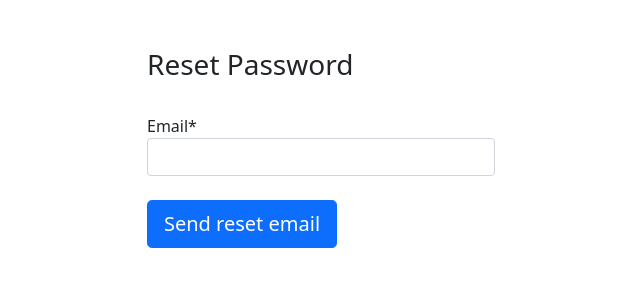
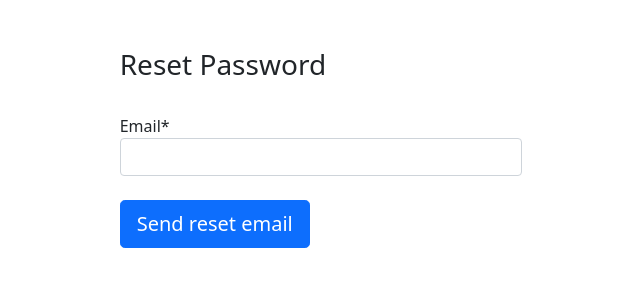
Before and after one commit to hardik-08-ldh/midas-task, a Django app: page /password_reset/ in a window 1280 px wide. Shown: the part 64-364 px from the top of the page, without its empty margins (319-959 px from the left). Run offline with Django 3.2, Linux system fonts and the light colour scheme; some libraries are stand-ins or nearby versions.

Commit message:
Styling templates

```diff
--- a/templates/users/password_reset.html
+++ b/templates/users/password_reset.html
@@ -5,7 +5,7 @@
 {% endblock title %}
 
 {% block content %}
-<div class="container mt-5">
+<div class="mt-5">
   <div class=" container col-md-4">
     <h3>Reset Password</h3>
     <br>
--- a/templates/users/password_reset_confirm.html
+++ b/templates/users/password_reset_confirm.html
@@ -6,8 +6,8 @@
 {% endblock title %}
 
 {% block content %}
-<div class="container mt-5">
-  <div class="col-md-4">
+<div class="mt-5">
+  <div class="container col-md-4">
     <h3>Enter Password</h3>
     <br>
     <form action="" method="post">
```
